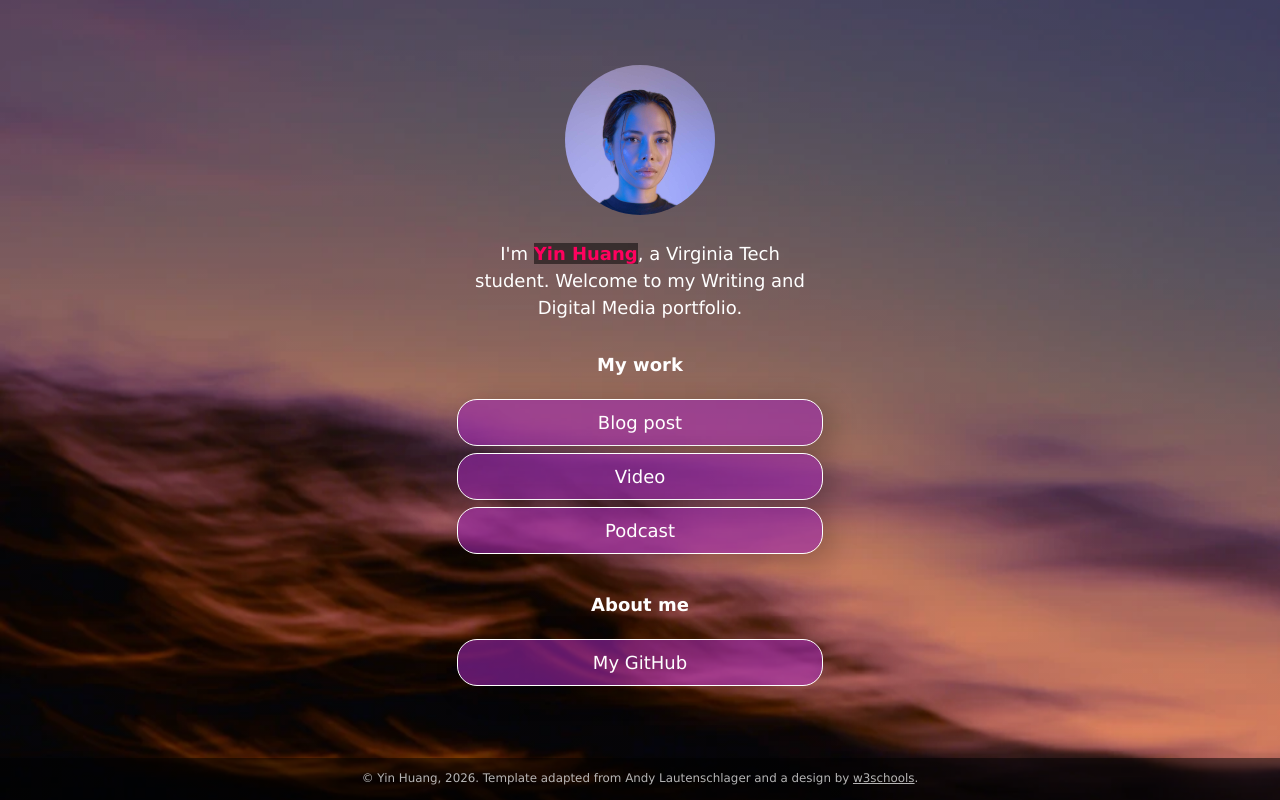
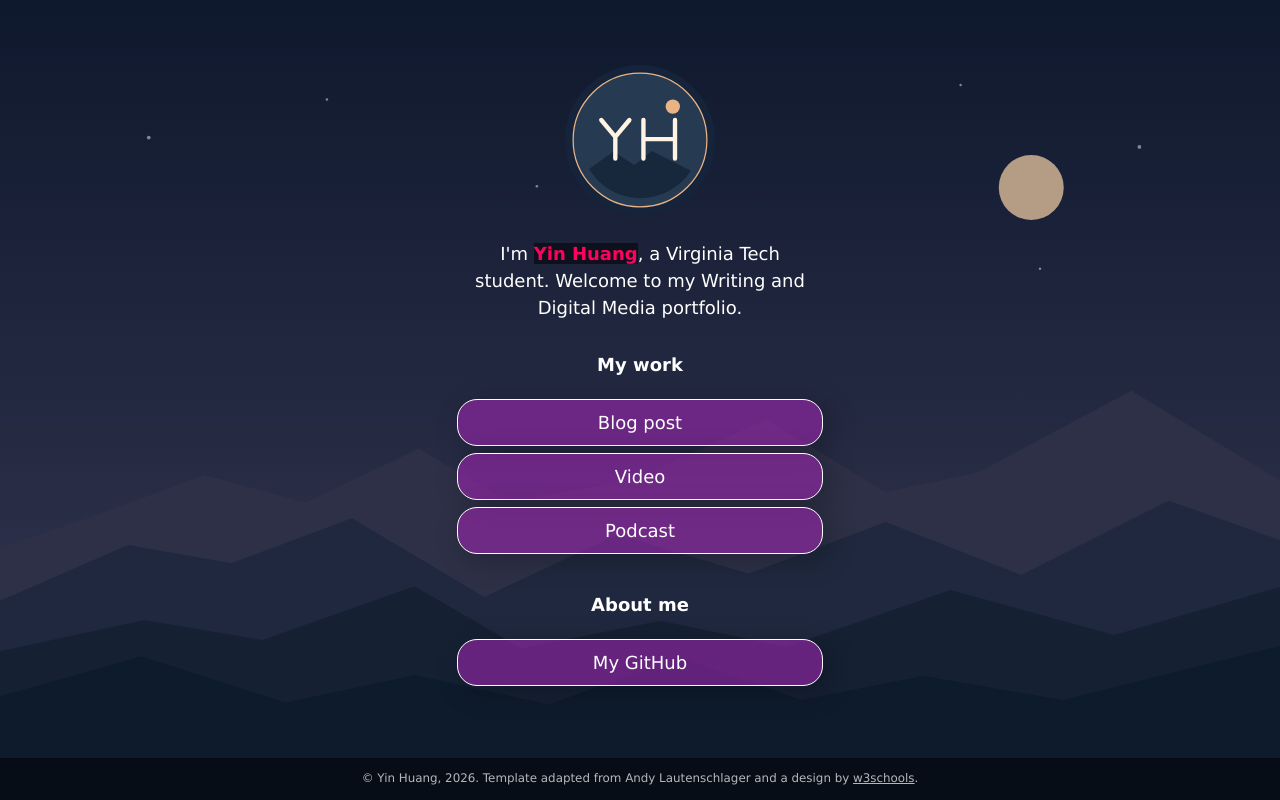
Before and after one commit to yinh2025s/yinh2025s.github.io, a plain HTML site: page index.html in a window 1280 px wide. Drawn offline with Linux system fonts and the light colour scheme.

Commit message:
Add original portfolio avatar and dusk background

```diff
--- a/css/style.css
+++ b/css/style.css
@@ -26,7 +26,7 @@ body {
     min-height: 100%;
     /* The image used for the site background. Try changing skyscape.jpg to stars.jpg. Put a replacement photo in the images folder and, in line 21 below, replace skyscape.jpg with yourbackgroundfilename.jpg */
     /* The linear gradient darkens the image, like putting a sunglasses lens on top of it. If you want to darken the image even more, change 0.1 (both times) to 0.3 or higher */
-    background: linear-gradient(rgba(0, 0, 0, 0.1), rgba(0, 0, 0, 0.1)), url(../images/skyscape.jpg);
+    background: linear-gradient(rgba(0, 0, 0, 0.1), rgba(0, 0, 0, 0.1)), url(../images/blue-ridge-dusk.svg);
     /* Prevents the browser from repeating or "tiling" the background image */
     background-repeat: no-repeat;
     background-position: center;
@@ -56,7 +56,8 @@ img {
     margin: .5em 1em;
     /* border: 1px solid #ccc; */
     border-radius: 50%;
-    height: 150px;
+    width: 150px;
+    height: auto;
     max-width: 100%;
     object-fit: cover;
     /* Resizes the image to cover the entire container */
--- a/index.html
+++ b/index.html
@@ -15,7 +15,7 @@
   <div class="container">
     <!-- Image and name container. Put your replacement photo—which you should crop to be square—in the images folder, then change the source attribute to images/yourportraitfilename.jpg. This path says, "Look in the images folder for yourportraitfilename.jpg." Be sure to change the alt text, too. -->
     <div class="image-container">
-      <img src="images/portrait.jpg" alt="Photo by Art Hauntington">
+      <img src="images/yh-avatar.svg" alt="YH initials over a blue mountain landscape at dusk" width="480" height="480">
     </div>
     <div class="intro">
       I'm <span class="name"><strong>Yin Huang</strong></span>, a Virginia Tech student. Welcome to my Writing and Digital Media portfolio.
```
Also changed, not shown: images/blue-ridge-dusk.svg (added), images/yh-avatar.svg (added).
